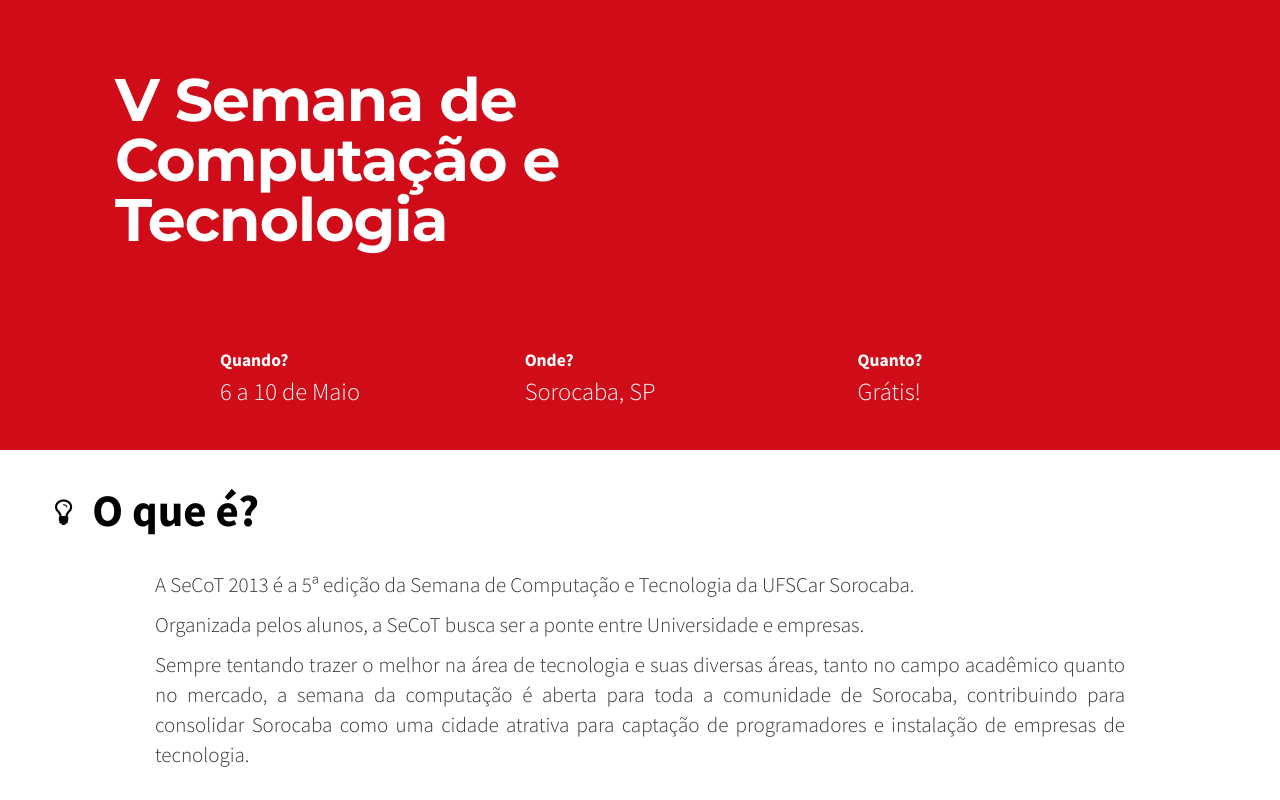
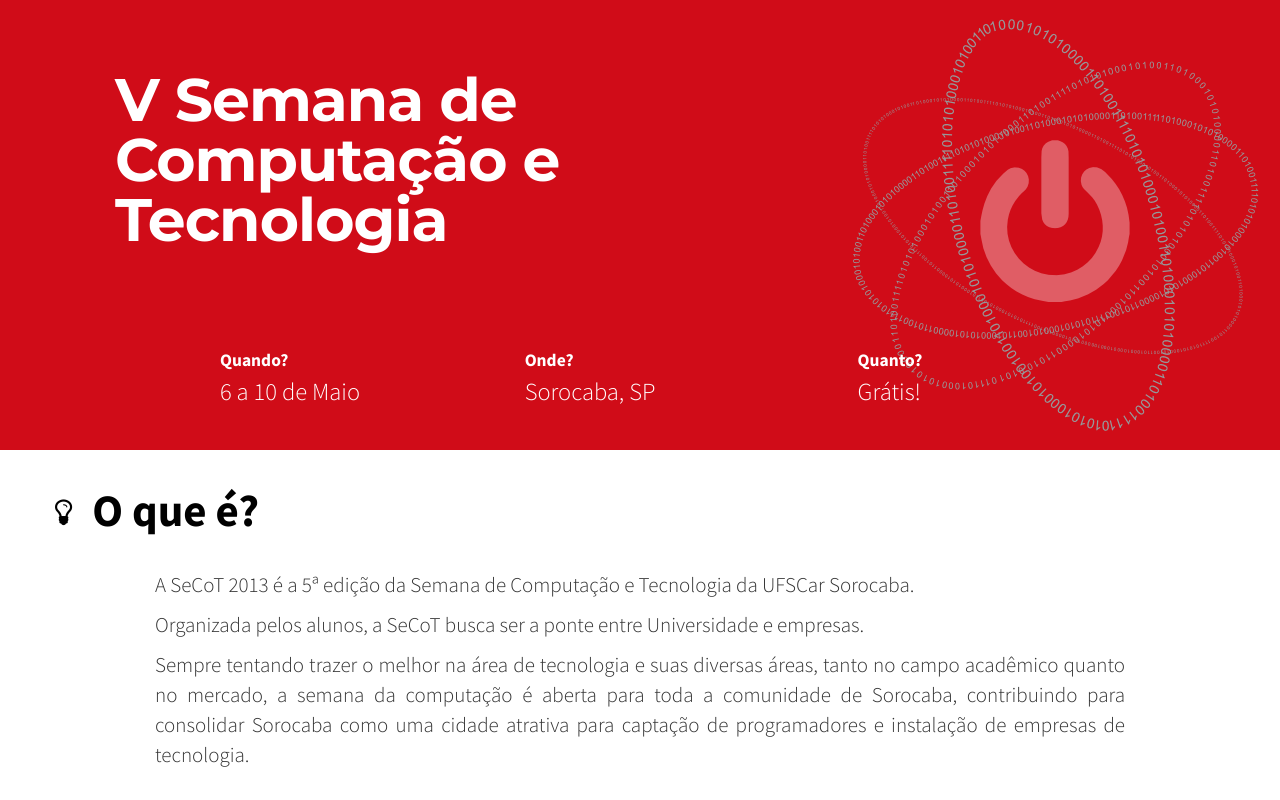
Before and after one commit to mccraveiro/secot-2013, a plain HTML site: page index.html in a window 1280 px wide. Shown: the top 800 px of the page. Drawn offline with nearby package versions, Linux system fonts and the light colour scheme; some packages are replaced by stand-ins of ours.

Commit message:
changed urls

```diff
--- a/css/index.css
+++ b/css/index.css
@@ -36,7 +36,7 @@
 
 .banner {
     background: #D00C18;
-    background-image: url(img/secot.png);
+    background-image: url("../img/secot.png");
     background-repeat: no-repeat;
     background-position: right center;
     background-size: contain;
```
